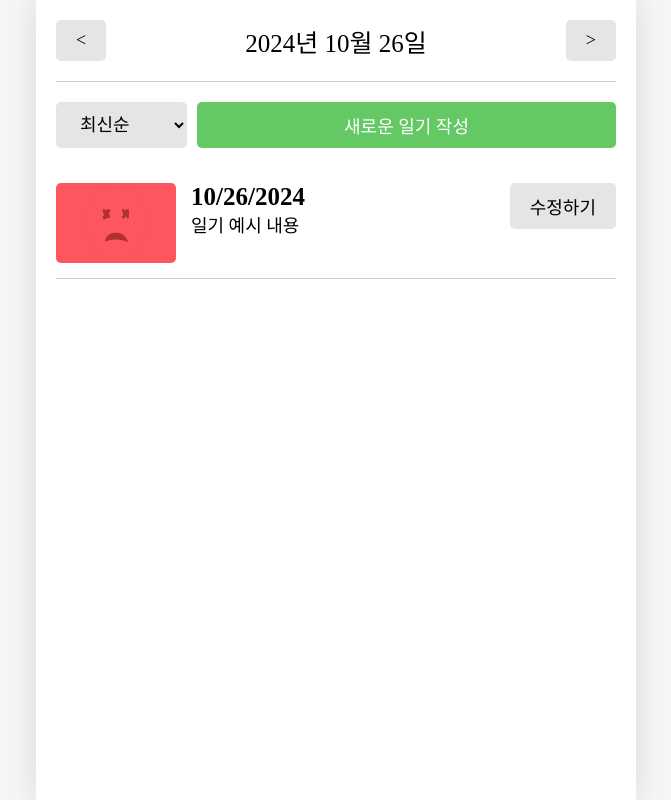
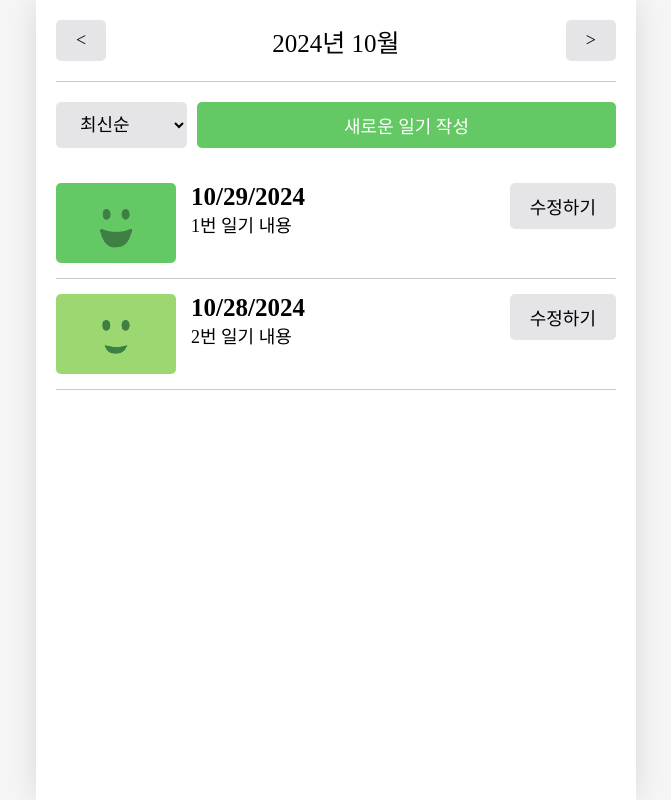
Before and after one commit to min3eo/-, a React (Vite) app: page / in a window 1280 px wide. Shown: the whole page, without its empty margins (304-975 px from the left). Built offline with nearby package versions, Linux system fonts and the light colour scheme; a web font is replaced by a local one.

Commit message:
Feat: Home 페이지 완성하기

```diff
--- a/src/App.jsx
+++ b/src/App.jsx
@@ -13,15 +13,21 @@ import Edit from "./pages/edit/edit";
 const mokData = [
   {
     id: 1,
-    createdDate: new Date().getTime(),
+    createdDate: new Date("2024-10-29").getTime(),
     emotionId: 1,
     content: "1번 일기 내용",
   },
   {
     id: 2,
-    createdDate: new Date().getTime(),
+    createdDate: new Date("2024-10-28").getTime(),
     emotionId: 2,
     content: "2번 일기 내용",
+  },
+  {
+    id: 3,
+    createdDate: new Date("2024-9-28").getTime(),
+    emotionId: 3,
+    content: "3번 일기 내용",
   },
 ];
 
@@ -40,8 +46,8 @@ function reducer(state, action) {
   }
 }
 
-const DiaryStateContext = createContext();
-const DiaryDispatchContext = createContext();
+export const DiaryStateContext = createContext();
+export const DiaryDispatchContext = createContext();
 
 function App() {
   const [data, dispatch] = useReducer(reducer, mokData);
--- a/src/components/DiaryItem.jsx
+++ b/src/components/DiaryItem.jsx
@@ -1,22 +1,25 @@
 import "./DiaryItem.scss";
 
+import { useNavigate } from "react-router-dom";
 import { getEmotionImage } from "../utils/get-emotion-images";
 import Button from "./Button";
 
-function DiaryItem() {
-  const emotionId = 5;
+function DiaryItem({ id, emotionId, createdDate, content }) {
+  const nav = useNavigate();
 
   return (
-    <div className="DiaryItem">
+    <div onClick={() => nav(`/diary/${id}`)} className="DiaryItem">
       <div className={`img_section img_section_${emotionId}`}>
         <img src={getEmotionImage(emotionId)} alt="이미지" />
       </div>
       <div className="info_section">
-        <div className="created_date">{new Date().toLocaleDateString()}</div>
-        <div className="content">일기 예시 내용</div>
+        <div className="created_date">
+          {new Date(createdDate).toLocaleDateString()}
+        </div>
+        <div className="content">{content}</div>
       </div>
       <div className="button_section">
-        <Button text="수정하기" />
+        <Button onClick={() =>nav(`/edit/${id}`)} text="수정하기" />
       </div>
     </div>
   );
--- a/src/components/DiaryList.jsx
+++ b/src/components/DiaryList.jsx
@@ -2,18 +2,43 @@ import "./DiaryList.scss";
 import Button from "./Button";
 import DiaryItem from "./DiaryItem";
 
-function DiaryList() {
+import { useState } from "react";
+import { useNavigate } from "react-router-dom";
+
+function DiaryList({ data }) {
+    const nav = useNavigate();
+    const [sortType, setSortType ] = useState("latest");
+
+    const onChangeSortType =(e) => {
+        setSortType(e.target.value);
+    }
+
+    function getSortedData() {
+        return data.toSorted((a,b) =>{
+            if(sortType === 'oldest'){
+                return Number(a.createdDate) - Number(b.createdDate);
+            }
+            else {
+                return Number(b.createdDate) - Number(a.createdDate);
+            }
+        })
+    }
+
+    const sortedData =  getSortedData();
+
   return (
     <div className="DiaryList">
       <div className="menu_bar">
-        <select>
+        <select onChange={onChangeSortType}>
           <option value={"latest"}>최신순</option>
           <option value={"oldest"}>오래된 순</option>
         </select>
-        <Button text="새로운 일기 작성" type="POSITIVE" />
+        <Button onClick={() =>nav(`/new`)} text="새로운 일기 작성" type="POSITIVE" />
       </div>
       <div className="list_wrapper">
-        <DiaryItem />
+        {sortedData.map((item) => (
+          <DiaryItem key={item.id} {...item} />
+        ))}
       </div>
     </div>
   );
--- a/src/pages/home/Home.jsx
+++ b/src/pages/home/Home.jsx
@@ -1,16 +1,56 @@
+import { useState, useContext } from "react";
+import { DiaryStateContext } from "../../App";
+
 import Header from "../../components/Header";
 import Button from "../../components/Button";
 import DiaryList from "../../components/DiaryList";
 
+function getMonthlyData(pivotDate, data) {
+  const beginTime = new Date(
+    pivotDate.getFullYear(),
+    pivotDate.getMonth(),
+    1,
+    0,
+    0,
+    0
+  ).getTime();
+  const endTime = new Date(
+    pivotDate.getFullYear(),
+    pivotDate.getMonth() + 1,
+    0,
+    23,
+    59,
+    59
+  ).getTime();
+
+  // item.createdDate로 수정
+  return data.filter(
+    (item) => beginTime <= item.createdDate && item.createdDate <= endTime
+  );
+}
+
 function Home() {
-  // 현재 날짜를 연, 월, 일로 포맷팅
-  const today = new Date();
-  const formattedDate = `${today.getFullYear()}년 ${today.getMonth() + 1}월 ${today.getDate()}일`;
+  const data = useContext(DiaryStateContext);
+  const [pivotDate, setPivotDate] = useState(new Date());
+  const monthlyData = getMonthlyData(pivotDate, data);
+  console.log(monthlyData, '데이터'); // 결과 확인
+
+  function onIncreaseMonth() {
+    setPivotDate(new Date(pivotDate.getFullYear(), pivotDate.getMonth() + 1));
+  }
+
+  function onDecreaseMonth() {
+    setPivotDate(new Date(pivotDate.getFullYear(), pivotDate.getMonth() - 1));
+  }
 
   return (
     <div>
-      <Header title={formattedDate} leftChild={<Button text='<'/>} rightChild={<Button text='>'/>}/>
-      <DiaryList />
+      <Header
+        title={`${pivotDate.getFullYear()}년 ${pivotDate.getMonth() + 1}월`}
+        leftChild={<Button onClick={onDecreaseMonth} text="<" />}
+        rightChild={<Button onClick={onIncreaseMonth} text=">" />}
+      />
+      <DiaryList data={monthlyData} />
     </div>
   );
 }
```
